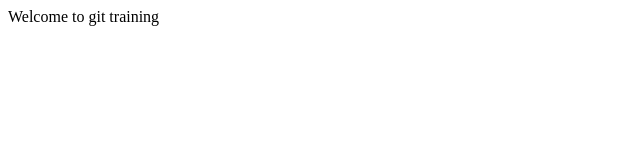
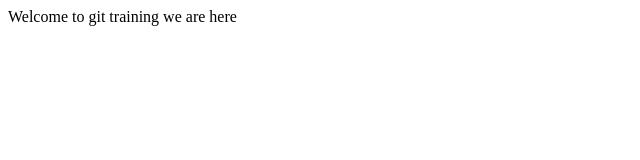
Before and after one commit to prerna-awasthi/gittraining, a plain HTML site: page index.html in a window 1280 px wide. Shown: the full height of the page, 0-640 px from the left. Drawn offline with Linux system fonts and the light colour scheme.

Commit message:
undo commit

```diff
--- a/index.html
+++ b/index.html
@@ -2,4 +2,6 @@
 <head>
 	<title>prerna</title>
 </head>
-<body>Welcome to git training</body></html>
+<body>Welcome to git training
+we are here
+</body></html>
```
